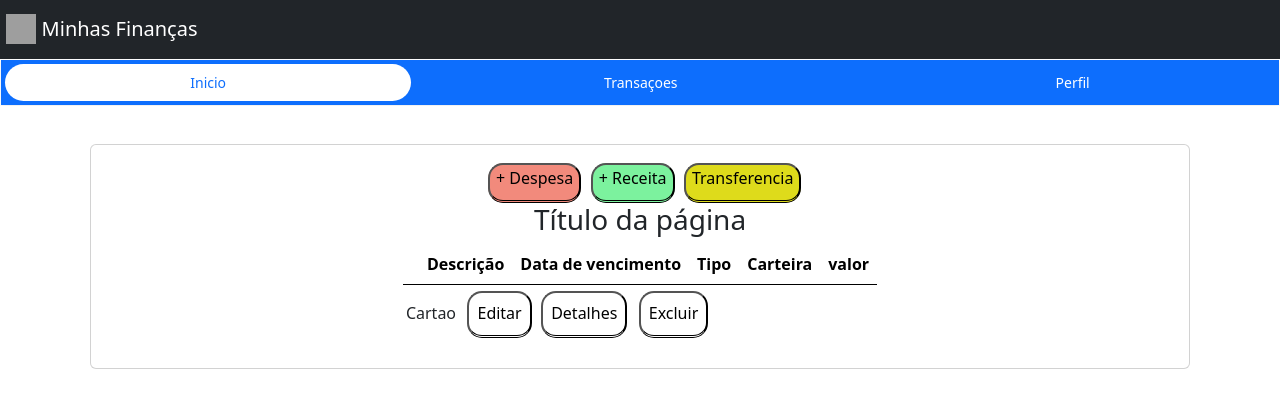
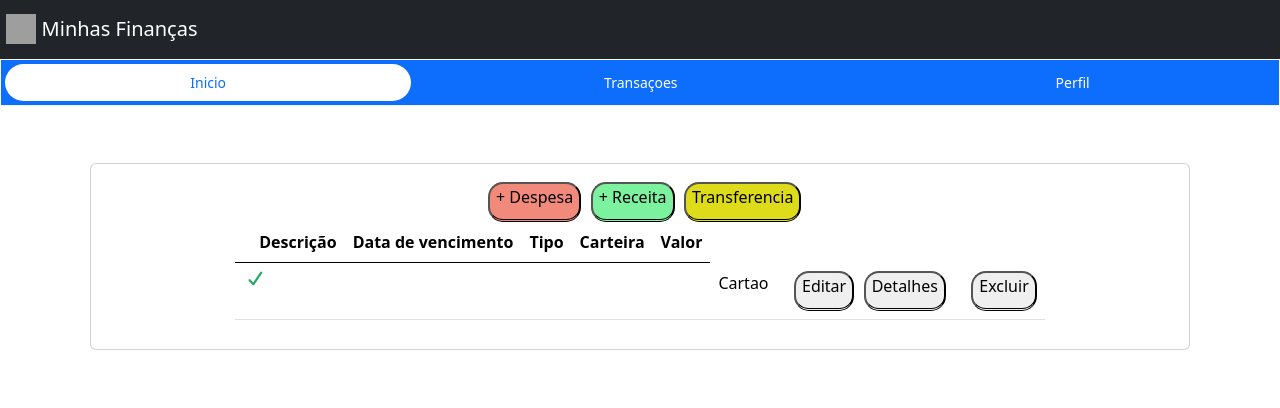
Before and after one commit to BrendaRaveli/FrontMyFinances, an Angular app: page /transactions in a window 1280 px wide. Shown: the top 408 px of the page. Built offline with nearby package versions, Linux system fonts and the light colour scheme; grey boxes are pictures that could not be loaded.

Commit message:
Ajustes de css

```diff
--- a/angular.json
+++ b/angular.json
@@ -54,7 +54,13 @@
               "vendorChunk": true,
               "extractLicenses": false,
               "sourceMap": true,
-              "namedChunks": true
+              "namedChunks": true,
+              "fileReplacements": [
+                {
+                  "replace": "src/environments/environment.ts",
+                  "with": "src/environments/environment.development.ts"
+                }
+              ]
             }
           },
           "defaultConfiguration": "production"
--- a/src/app/transactions/financial-movements/financial-movements.component.html
+++ b/src/app/transactions/financial-movements/financial-movements.component.html
@@ -17,35 +17,34 @@
             </div>
 
             <div class="transactios">
-                <h3>Título da página</h3>
                 <table class="table">
                     <header>
                         <tr>
                             <th>
-                                <!-- <div style="max-width: 10px; max-height: 10px;">
-                                    <img src="assets/img/check.png" alt="">
-                                </div> -->
                             </th>
-
                             <th>Descrição</th>
                             <th>Data de vencimento</th>
                             <th>Tipo</th>
                             <th>Carteira</th>
-                            <th>valor</th>
+                            <th>Valor</th>
                         </tr>
                     </header>
-
-                    <body>
-                        <td></td>
-                        <td>Cartao</td>
-                        <td>
-                            <button class="button-action">Editar</button>
-                            <button class="button-action">Detalhes</button>
-                        </td>
-                        <td>
-                            <button class="button-action-delete">Excluir</button>
-                        </td>
-                    </body>
+                    <tbody>
+                        <tr>
+                            <td>
+                                <img src="assets/img/check.png" style="height: 20px; width: 20px; display: flex; "  >
+                                <!-- Aqui vai a imagem para facilitar a visualização se foi pago ou não -->
+                            </td>
+                            <td >Cartao</td>
+                            <td>
+                                <button>Editar</button>
+                                <button>Detalhes</button>
+                            </td>
+                            <td>
+                                <button>Excluir</button>
+                            </td>
+                        </tr>
+                    </tbody>
                 </table>
             </div>
 
--- /dev/null
+++ b/src/environments/environment.development.ts
@@ -0,0 +1 @@
+export const environment = {};
--- /dev/null
+++ b/src/environments/environment.ts
@@ -0,0 +1 @@
+export const environment = {};
```
Also changed, not shown: src/app/transactions/financial-movements/financial-movements.component.css (+9 -3 lines), src/app/transactions/transactions.component.css (+12 -10 lines).
